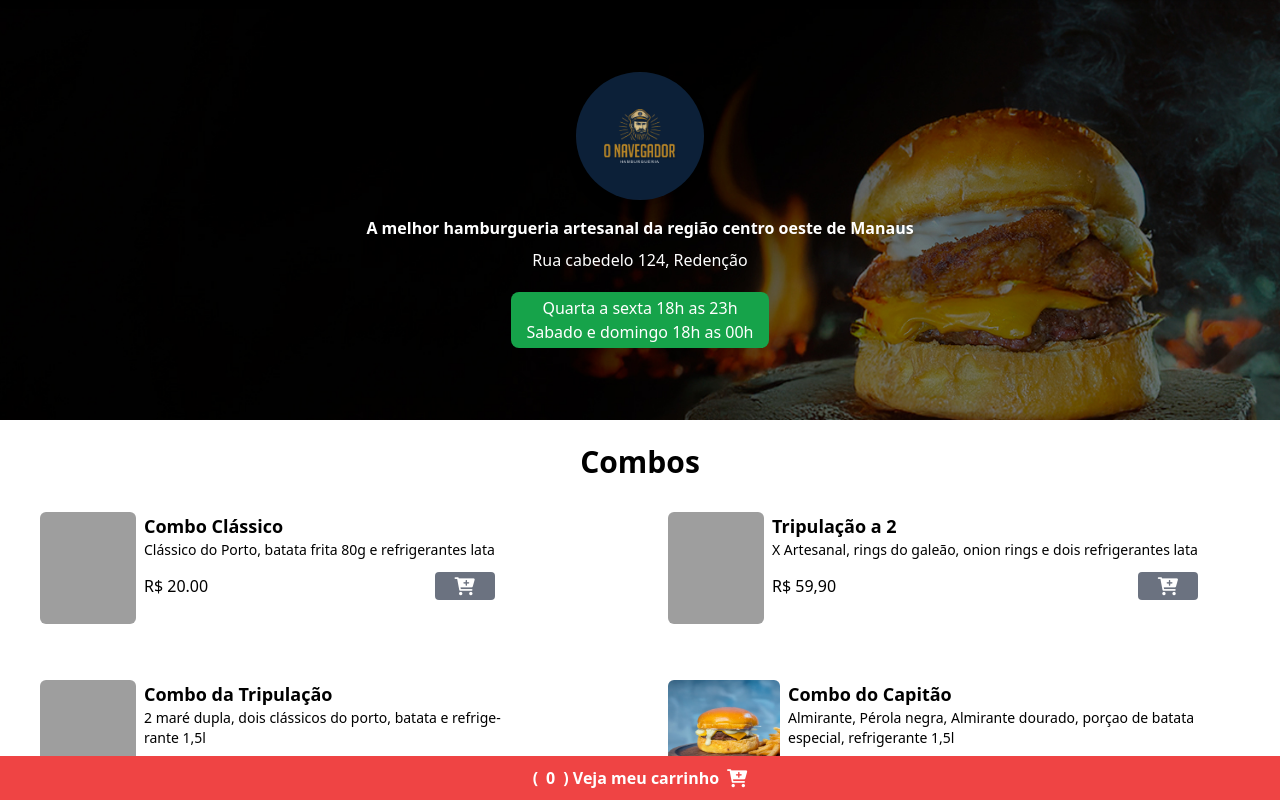
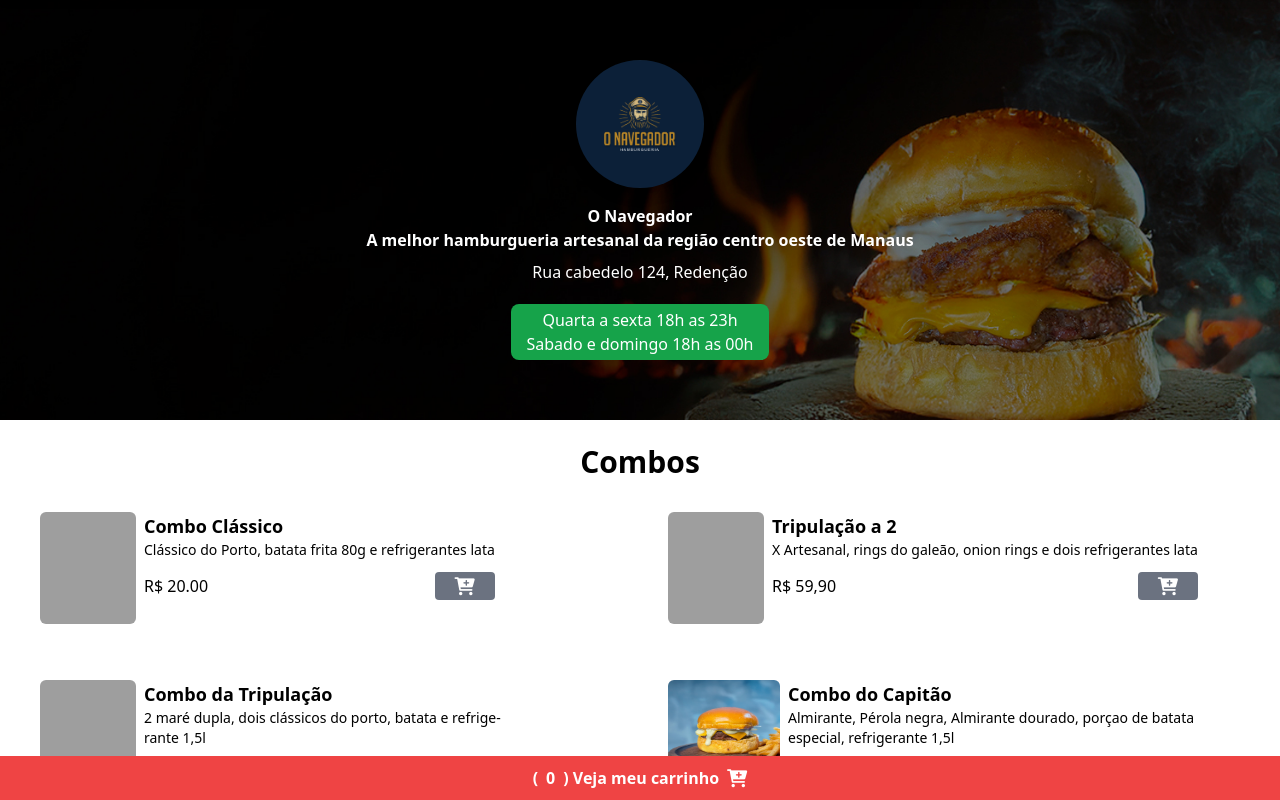
Before and after one commit to GustavoCdnd/o-navegador-delivery, a website: page index.html in a window 1280 px wide. Shown: the top 800 px of the page. Drawn offline with nearby package versions, Linux system fonts and the light colour scheme; grey boxes are pictures that could not be loaded.

Commit message:
Update index.html

```diff
--- a/index.html
+++ b/index.html
@@ -19,7 +19,7 @@
 <header class="w-full h-[420px] bg-zinc-900  bg-[url('../assets/capa.jpg')] bg-cover bg-center">
     <div class="w-full h-full flex flex-col justify-center items-center">
         <img class="w-32 h-32 rounded-full shadow-lg hover:scale-110 duration-200" src="../assets/LOGO AZUL.png" alt="logo">
-        <h1 class="3x1 mt-4 mb-2 text-white text-center  items-center font-bold">A melhor hamburgueria artesanal da região centro oeste de Manaus</h1>
+        <h1 class="3x1 mt-4 mb-2 text-white text-center  items-center font-bold">O Navegador <br> A melhor hamburgueria artesanal da região centro oeste de Manaus</h1>
 
         <span class="text-white font-medium">Rua cabedelo 124, Redenção</span>
 
```
